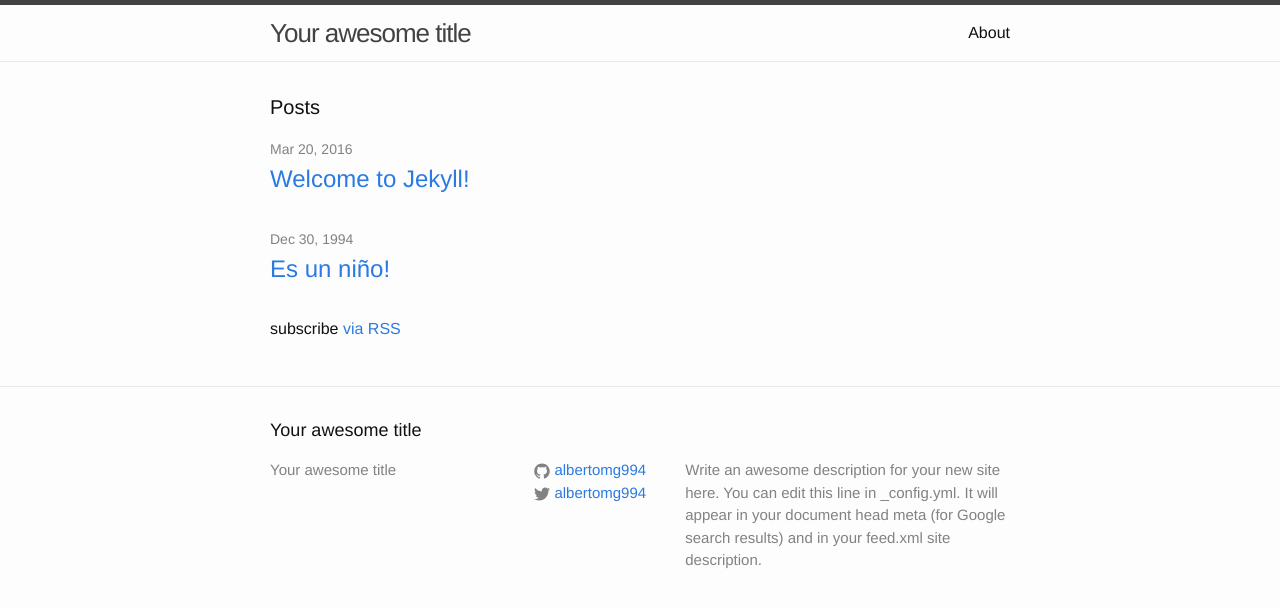
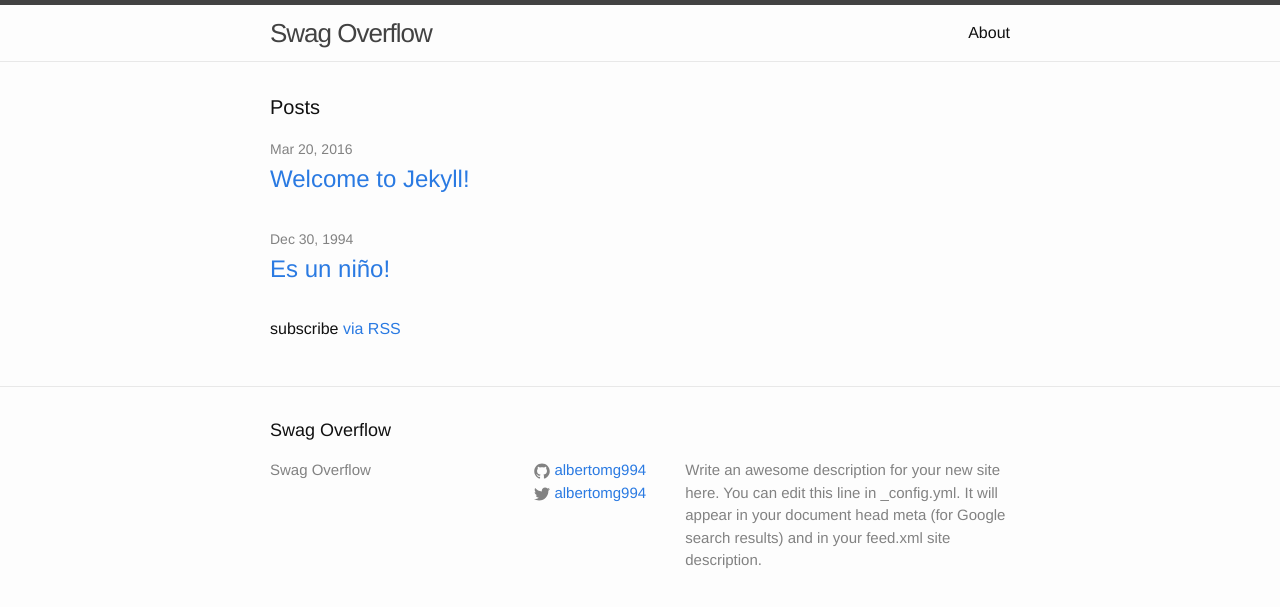
Before and after one commit to amiedes/amiedes.github.io, a Jekyll site: the page built from index.html, in a window 1280 px wide. Shown: the top 607 px of the page. Built offline with Jekyll 4.4.1, drawn with Linux system fonts in a browser that asks for light colours.

Commit message:
New super-fancy title

```diff
--- a/_config.yml
+++ b/_config.yml
@@ -6,7 +6,7 @@
 # 'jekyll serve'. If you change this file, please restart the server process.
 
 # Site settings
-title: Your awesome title
+title: Swag Overflow
 description: > # this means to ignore newlines until "baseurl:"
   Write an awesome description for your new site here. You can edit this
   line in _config.yml. It will appear in your document head meta (for
```
